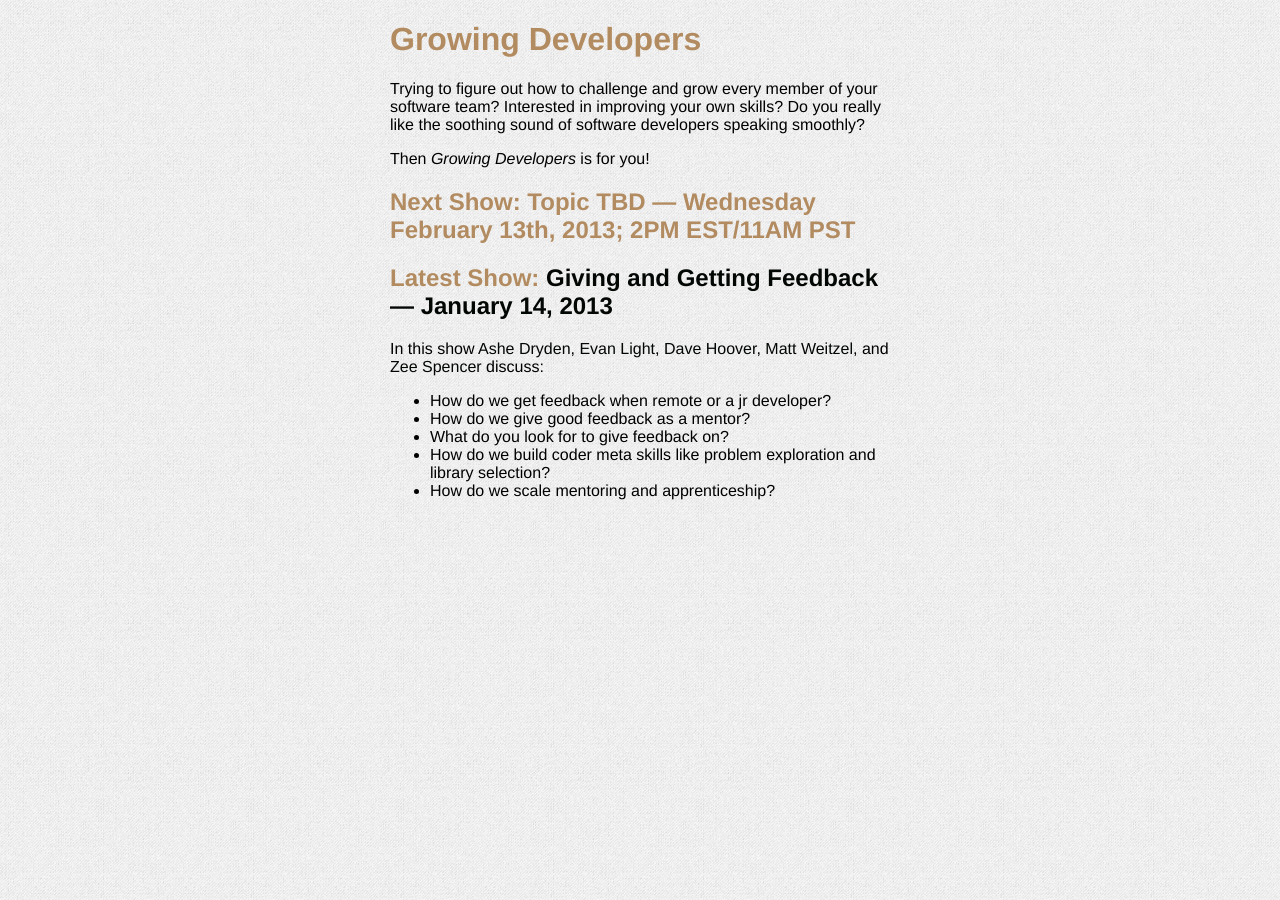
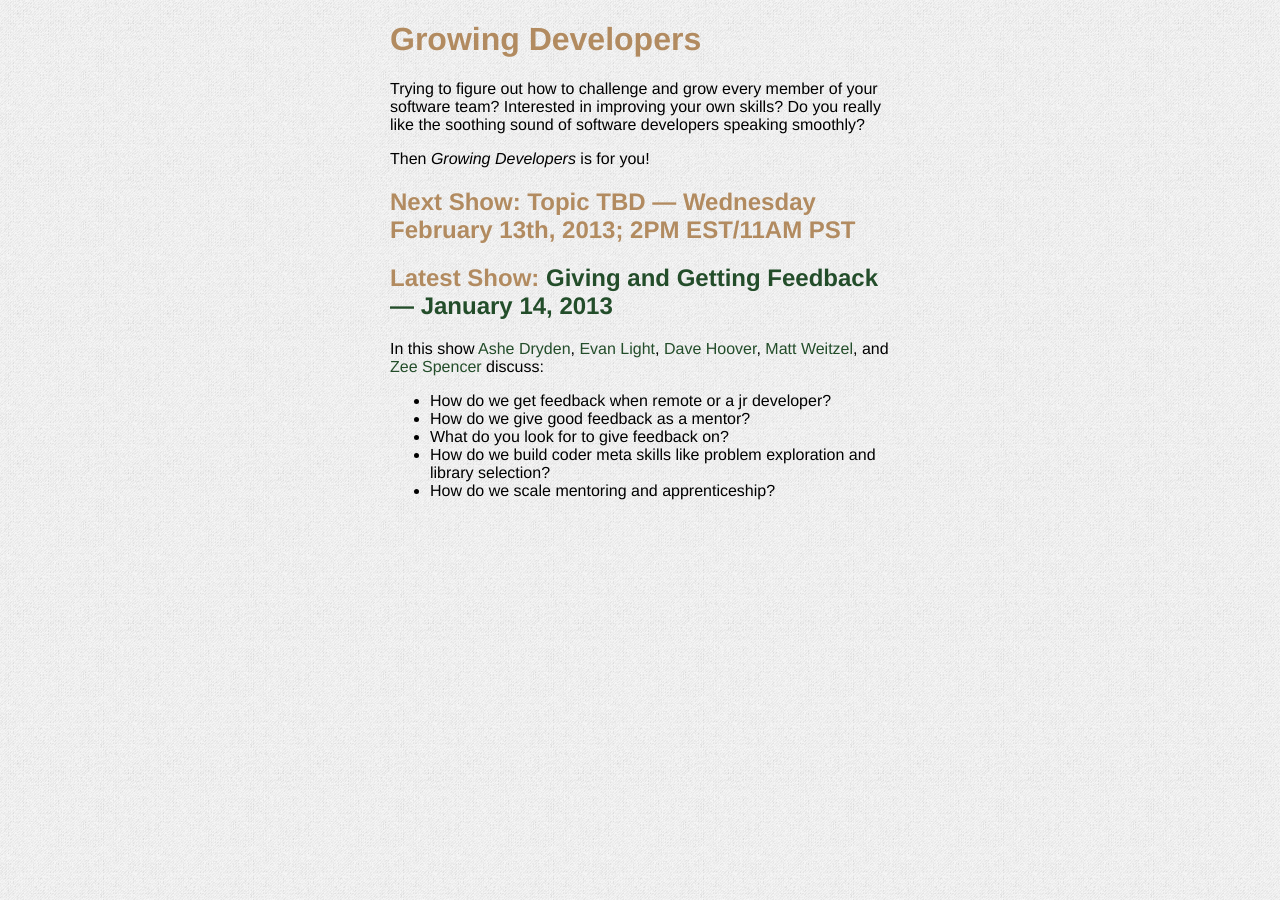
Before and after one commit to theotherzach/growing-developers-website, a Jekyll site: the page built from _content/index.html, in a window 1280 px wide. Built offline with Jekyll 4.4.1, drawn with Linux system fonts in a browser that asks for light colours.

Commit message:
Update the default link style to not be so dark

```diff
--- a/_content/_precompiled/scss/app.scss
+++ b/_content/_precompiled/scss/app.scss
@@ -11,7 +11,7 @@
 }
 
 a {
-  color: darken(#57b265, 50%);
+  color: darken(#57b265, 30%);
   text-decoration: none;
   &:visited {
     color: darken(#96ffa6, 50%);
--- a/_content/assets/stylesheets/app.css
+++ b/_content/assets/stylesheets/app.css
@@ -1 +1 @@
-body{font-family:Helvetica,sans-serif;background-image:url('/assets/images/gray_jean.png?1360183816');margin-left:auto;margin-right:auto;width:500px}h1,h2,h3,h4,h5 strong{color:#b28b60}a{color:#030704;text-decoration:none}a:visited{color:#009617}a:hover{color:#a87dff;text-decoration:underline}
+body{font-family:Helvetica,sans-serif;background-image:url('/assets/images/gray_jean.png?1360183816');margin-left:auto;margin-right:auto;width:500px}h1,h2,h3,h4,h5 strong{color:#b28b60}a{color:#234d2a;text-decoration:none}a:visited{color:#009617}a:hover{color:#a87dff;text-decoration:underline}
```
